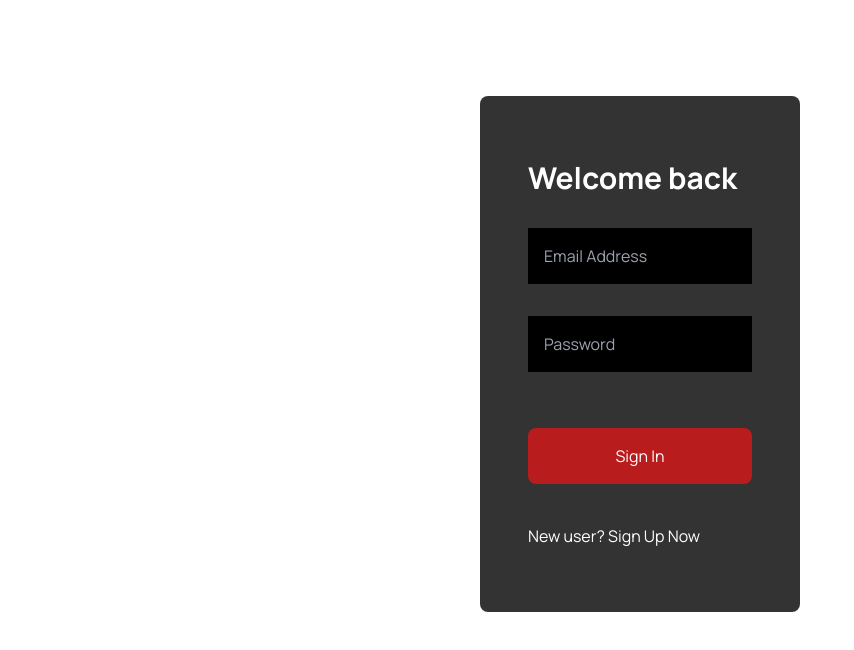
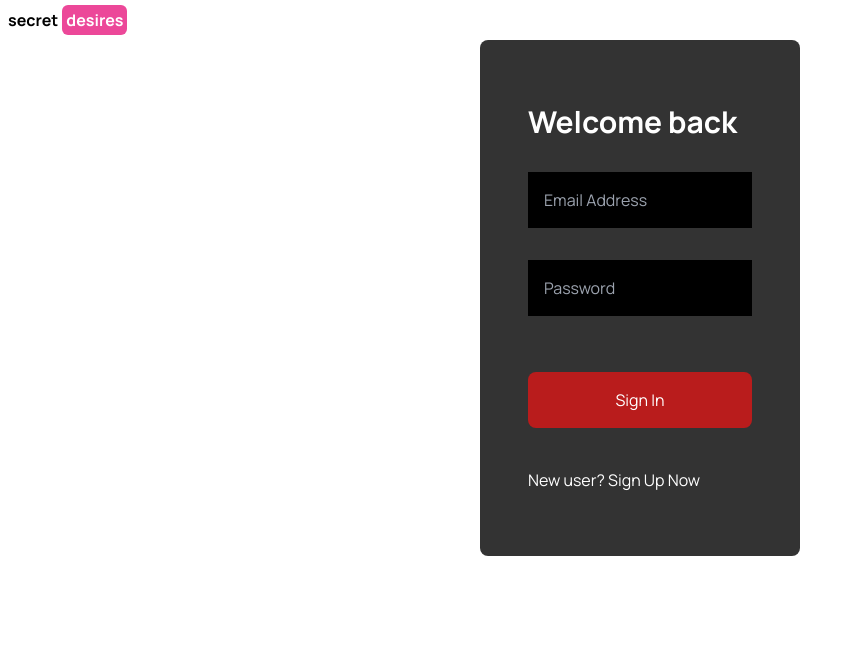
Before and after one commit to saikiran76/OpenRouterChat, a React (Create React App) app: page / in a window 1280 px wide. Shown: the top 650 px of the page, without its empty margins (0-854 px from the left). Built offline with nearby package versions, Linux system fonts and the light colour scheme.

Commit message:
updated Login Page

```diff
--- a/src/components/Login.js
+++ b/src/components/Login.js
@@ -77,10 +77,13 @@ const Login = () => {
     };
 
     return (
-      <div className="font-man bg-pink-500">
+      <div className="font-man">
+        <div className="logo m-2">
+                    <h1 className="font-bold text-black">secret<span className="bg-pink-500 text-white rounded-md p-1 m-1">desires</span></h1>
+        </div>
         <form
           onSubmit={(e) => e.preventDefault()}
-          className="w-full md:w-3/12 absolute p-12 bg-black my-24 mx-auto right-0 left-0 text-white rounded-lg bg-opacity-80 mb-10"
+          className="w-full md:w-3/12 absolute p-12 bg-black my-18 mx-auto right-0 left-0 text-white rounded-lg bg-opacity-80 mb-10"
         >
           <h1 className="font-bold font-man text-3xl py-4">
             {isSignInForm ? 'Welcome back' : 'Register to Secret Desires'}
```
